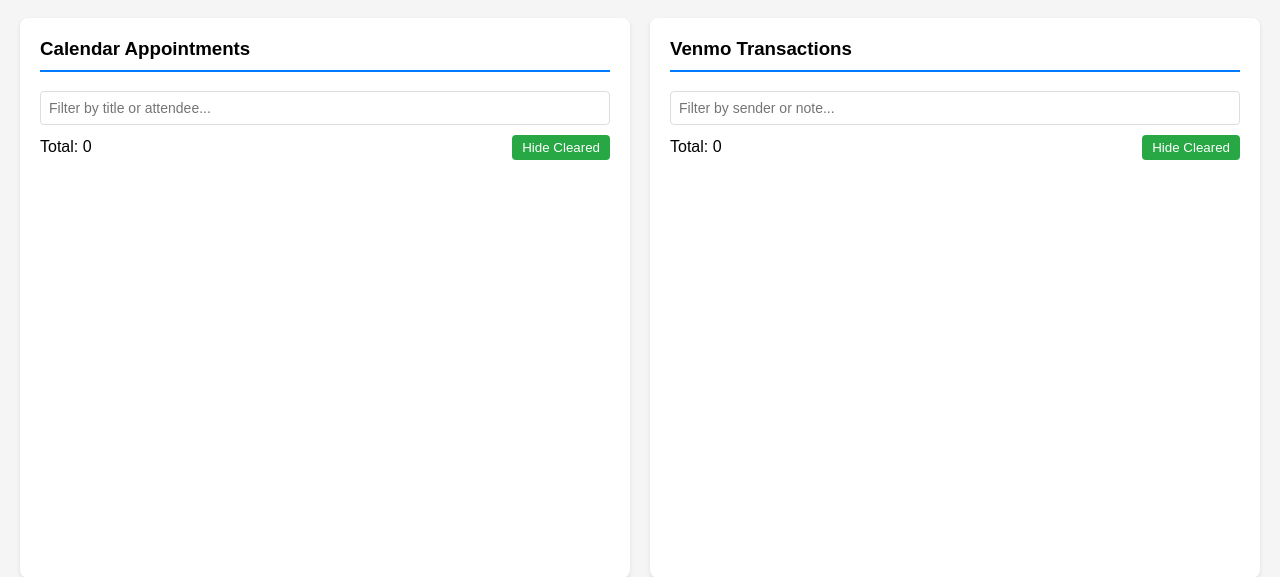
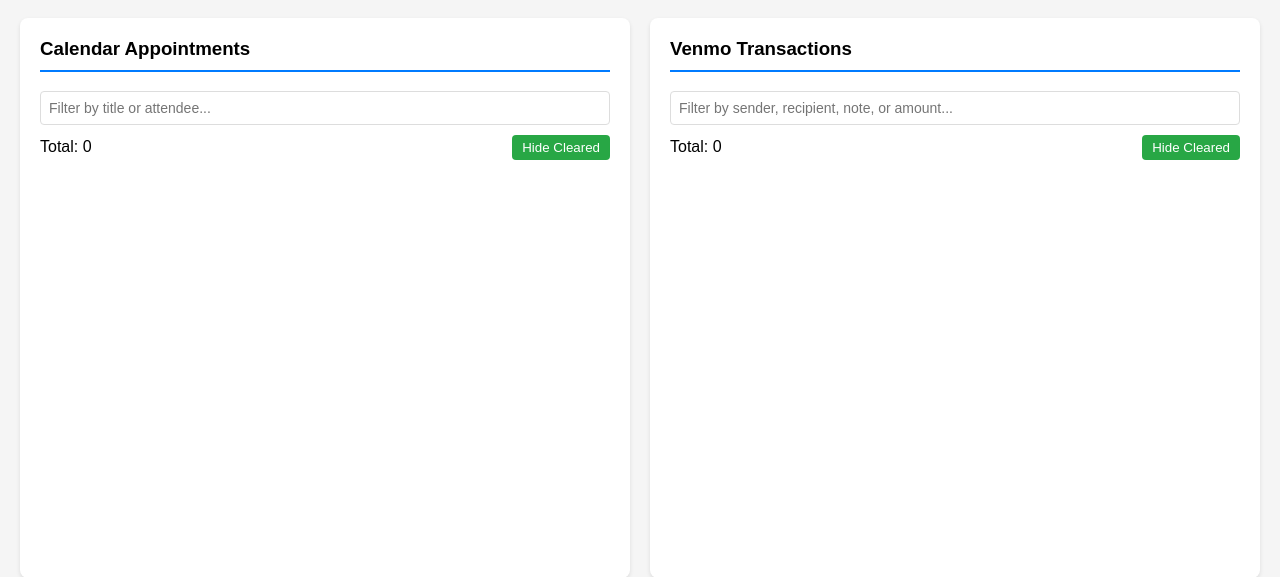
Before and after one commit to metafin/MarlaBilling, a Flask app: page / in a window 1280 px wide. Shown: the part 217-794 px from the top of the page. Run offline with Flask 3, Linux system fonts and the light colour scheme.

Commit message:
Fixes on first use

```diff
--- a/app.py
+++ b/app.py
@@ -76,6 +76,13 @@ def index():
     """Main page with dual windows"""
     appointments = load_data(APPOINTMENTS_FILE)
     transactions = load_data(TRANSACTIONS_FILE)
+
+    # Sort appointments by start date (oldest to newest)
+    appointments.sort(key=lambda x: x.get('start', ''))
+
+    # Sort transactions by datetime (oldest to newest)
+    transactions.sort(key=lambda x: x.get('datetime', ''))
+
     return render_template('index.html', appointments=appointments, transactions=transactions)
 
 @app.route('/download_appointments', methods=['POST'])
@@ -104,30 +111,29 @@ def download_appointments():
 
         events = events_result.get('items', [])
 
-        # Filter for therapy sessions
+        # Process all events (no filtering)
         therapy_events = []
         for event in events:
-            if is_therapy_session(event):
-                # Get attendees excluding the organizer (Marla)
-                attendees = []
-                if 'attendees' in event:
-                    organizer_email = event.get('organizer', {}).get('email', '').lower()
-                    for attendee in event['attendees']:
-                        attendee_email = attendee.get('email', '').lower()
-                        # Exclude organizer and declined attendees
-                        if attendee_email != organizer_email and attendee.get('responseStatus') != 'declined':
-                            name = attendee.get('displayName', attendee.get('email', ''))
-                            attendees.append(name)
+            # Get attendees excluding the organizer (Marla)
+            attendees = []
+            if 'attendees' in event:
+                organizer_email = event.get('organizer', {}).get('email', '').lower()
+                for attendee in event['attendees']:
+                    attendee_email = attendee.get('email', '').lower()
+                    # Exclude organizer and declined attendees
+                    if attendee_email != organizer_email and attendee.get('responseStatus') != 'declined':
+                        name = attendee.get('displayName', attendee.get('email', ''))
+                        attendees.append(name)
 
-                therapy_events.append({
-                    'id': event['id'],
-                    'summary': event.get('summary', ''),
-                    'description': event.get('description', ''),
-                    'start': event['start'].get('dateTime', event['start'].get('date')),
-                    'end': event['end'].get('dateTime', event['end'].get('date')),
-                    'attendees': attendees,
-                    'cleared': False
-                })
+            therapy_events.append({
+                'id': event['id'],
+                'summary': event.get('summary', ''),
+                'description': event.get('description', ''),
+                'start': event['start'].get('dateTime', event['start'].get('date')),
+                'end': event['end'].get('dateTime', event['end'].get('date')),
+                'attendees': attendees,
+                'cleared': False
+            })
 
         # Load existing appointments and merge
         existing_appointments = load_data(APPOINTMENTS_FILE)
--- a/templates/index.html
+++ b/templates/index.html
@@ -276,7 +276,7 @@
         <div class="column">
             <h3>Venmo Transactions</h3>
             <div class="filter-container">
-                <input type="text" class="filter-box" id="transactions-filter" placeholder="Filter by sender or note..." onkeyup="filterByText('transactions')" oninput="toggleClearButton('transactions')">
+                <input type="text" class="filter-box" id="transactions-filter" placeholder="Filter by sender, recipient, note, or amount..." onkeyup="filterByText('transactions')" oninput="toggleClearButton('transactions')">
                 <button class="filter-clear" id="transactions-clear" onclick="clearFilter('transactions')" title="Clear filter">×</button>
             </div>
             <div class="column-controls">
@@ -290,7 +290,7 @@
                     <div class="item {% if transaction.cleared %}cleared{% endif %}"
                          data-cleared="{{ transaction.cleared|lower }}"
                          data-type="transaction"
-                         data-searchable="{{ transaction.from|lower }} {{ transaction.note|lower }}">
+                         data-searchable="{{ transaction.from|lower }} {{ transaction.to|lower }} {{ transaction.note|lower }} {{ transaction.amount|lower }} {{ transaction.type|lower }}">
                         <div class="item-header">
                             <div>
                                 <input type="checkbox" class="checkbox"
```
